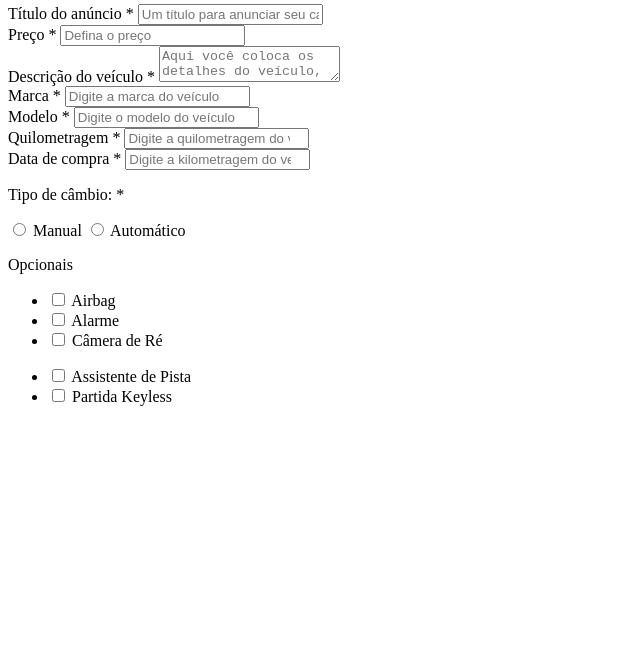
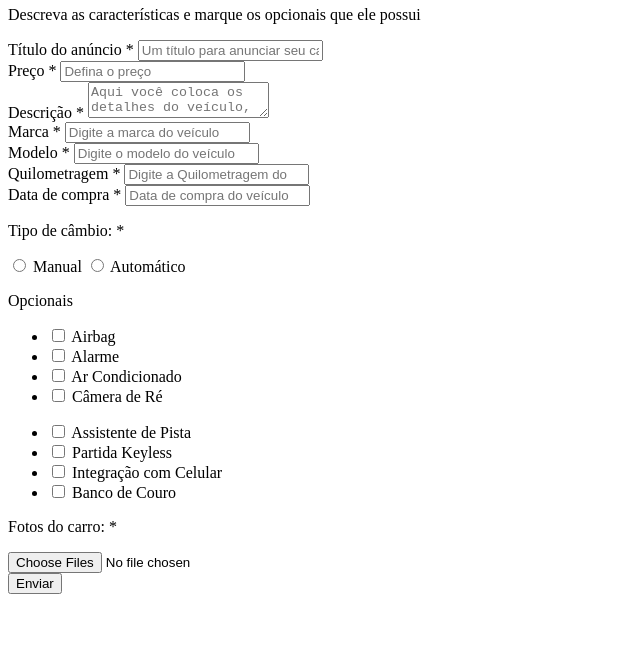
Before and after one commit to ProfRodolfo/11-11_front, a plain HTML site: page index.html in a window 1280 px wide. Shown: the part 151-800 px from the top of the page, without its empty margins (0-640 px from the left). Drawn offline with Linux system fonts and the light colour scheme.

Commit message:
html finaliza

```diff
--- a/index.html
+++ b/index.html
@@ -1,17 +1,20 @@
 <!DOCTYPE html>
-<html lang="en">
-
+<html lang="pt-br">
   <head>
-    <meta charset="UTF-8">
-    <meta name="viewport" content="width=device-width, initial-scale=1.0">
-    <link rel="stylesheet" href="css/style.css">
-    <title>Venda seu Carro</title>
+    <meta charset="UTF-8" />
+    <meta http-equiv="X-UA-Compatible" content="IE=edge" />
+    <meta name="viewport" content="width=device-width, initial-scale=1.0" />
+    <title>Venda seu carro</title>
+    <link rel="stylesheet" href="css/style.css" />
   </head>
-
   <body>
     <div class="container">
       <div class="header">
-            <h3>Cadastre seu veículo para vender mais rápido</h3>
+        <h3>Cadastre seu veículo para vender mais rápido!</h3>
+      </div>
+      <div class="form-container">
+        <div class="form-header">
+          <p>Formulário</p>
         </div>
         <div class="form-body">
           <h1 class="form-title">Venda fácil seu carro!</h1>
@@ -20,58 +23,117 @@
           </p>
           <form>
             <div class="box-input">
-                    <label for="title">Título do anúncio <span class="required-field">*</span></label>
-                    <input type="text" name="title" id="title" class="block"
-                        placeholder="Um título para anunciar seu carro" minlength="1" maxlength="30" required />
-                    <div class="box-input">
-                        <label for="price">Preço
-                            <span class="required-field">*</span>
-                        </label>
-                        <input type="number" name="price" id="price" class="block" placeholder="Defina o preço"
-                            required />
+              <label for="title"
+                >Título do anúncio <span class="required-field">*</span></label
+              >
+              <input
+                type="text"
+                name="title"
+                id="title"
+                class="block"
+                placeholder="Um título para anunciar seu carro"
+                minlength="1"
+                maxlength="30"
+                required
+              />
             </div>
             <div class="box-input">
-                        <label for="description">Descrição do veículo <span class="required-field">*</span> </label>
-                        <textarea name="description" id="description" class="block"
-                            placeholder="Aqui você coloca os detalhes do veículo, por exemplo: se ele tem algum arranhão"
-                            required></textarea>
+              <label for="price"
+                >Preço <span class="required-field">*</span></label
+              >
+              <input
+                type="number"
+                name="price"
+                id="price"
+                class="block"
+                placeholder="Defina o preço"
+                required
+              />
             </div>
             <div class="box-input">
-                        <label for="brand">Marca <span class="required-field">*</span>
-                        </label>
-                        <input type="text" name="brand" id="brand" class="block" placeholder="Digite a marca do veículo"
-                            required />
+              <label for="description"
+                >Descrição <span class="required-field">*</span></label
+              >
+              <textarea
+                name="description"
+                id="description"
+                class="block"
+                placeholder="Aqui você coloca os detalhes do veículo, por exemplo: se ele tem algum arranhão"
+              ></textarea>
             </div>
             <div class="box-input">
-                        <label for="model">Modelo <span class="required-field">*</span></label>
-                        <input type="text" name="model" id="model" class="block"
-                            placeholder="Digite o modelo do veículo" required />
+              <label for="brand"
+                >Marca <span class="required-field">*</span></label
+              >
+              <input
+                type="text"
+                name="brand"
+                id="brand"
+                class="block"
+                placeholder="Digite a marca do veículo"
+                required
+              />
             </div>
             <div class="box-input">
-                        <label for="mileage">Quilometragem <span class="required-field">*</span></label>
-                        <input type="number" name="mileage" id="mileage" class="block"
-                            placeholder="Digite a quilometragem do veículo" required />
+              <label for="model"
+                >Modelo <span class="required-field">*</span></label
+              >
+              <input
+                type="text"
+                name="model"
+                id="model"
+                class="block"
+                placeholder="Digite o modelo do veículo"
+                required
+              />
             </div>
             <div class="box-input">
-                        <label for="purchase-date">Data de compra <span class="required-field">*</span></label>
-                        <input type="number" name="mileage" id="mileage" class="block"
-                            placeholder="Digite a kilometragem do veículo" required />
+              <label for="mileage"
+                >Quilometragem <span class="required-field">*</span></label
+              >
+              <input
+                type="number"
+                name="mileage"
+                id="mileage"
+                class="block"
+                placeholder="Digite a Quilometragem do veículo"
+                required
+              />
+            </div>
+            <div class="box-input">
+              <label for="purchase_date"
+                >Data de compra <span class="required-field">*</span></label
+              >
+              <input
+                type="number"
+                name="mileage"
+                id="mileage"
+                class="block"
+                placeholder="Data de compra do veículo"
+                required
+              />
             </div>
             <div class="box-input">
               <p>Tipo de câmbio: <span class="required-field">*</span></p>
-                        <input type="radio" id="manual" name="gear" />
+              <input type="radio"
+              id="manual"
+              name="gear" />
               <label for="manual">Manual</label>
-                        <input type="radio" id="auto" name="gear" />
+              <input type="radio"
+              id="auto"
+              name="gear" />
               <label for="auto">Automático</label>
             </div>
             <div class="optional-box">
               <p>Opcionais</p>
               <ul class="optional-list">
                 <li>
-                                <input type="checkbox"
+                  <input
+                    type="checkbox"
                     id="airbag"
                     name="optional[]"
-                                value="airbag" />
+                    value="airbag"
+                  />
                   <label for="airbag">Airbag</label>
                 </li>
                 <li>
@@ -82,6 +144,10 @@
                     value="alarm"
                   />
                   <label for="alarm">Alarme</label>
+                </li>
+                <li>
+                  <input type="checkbox" id="ac" name="optional[]" value="ac" />
+                  <label for="ac">Ar Condicionado</label>
                 </li>
                 <li>
                   <input
@@ -114,14 +180,41 @@
                   />
                   <label for="keyless">Partida Keyless</label>
                 </li>
+                <li>
+                  <input
+                    type="checkbox"
+                    id="smartphone"
+                    name="optional[]"
+                    value="smartphone"
+                  />
+                  <label for="smartphone">Integração com Celular</label>
+                </li>
+                <li>
+                  <input
+                    type="checkbox"
+                    id="leather_seat"
+                    name="optional[]"
+                    value="leather_seat"
+                  />
+                  <label for="leather_seat">Banco de Couro</label>
+                </li>
               </ul>
             </div>
+            <div class="box-input">
+              <p>Fotos do carro: <span class="required-field">*</span></p>
+              <input
+                type="file"
+                multiple
+                accept="image/png, image/jpg"
+                id="images"
+                name="images"
+                required
+              />
             </div>
+            <input type="submit" value="Enviar" class="btn-submit" />
           </form>
         </div>
-
       </div>
-
+    </div>
   </body>
-
 </html>
```
Lines whose indentation alone changed are shown as unchanged.
